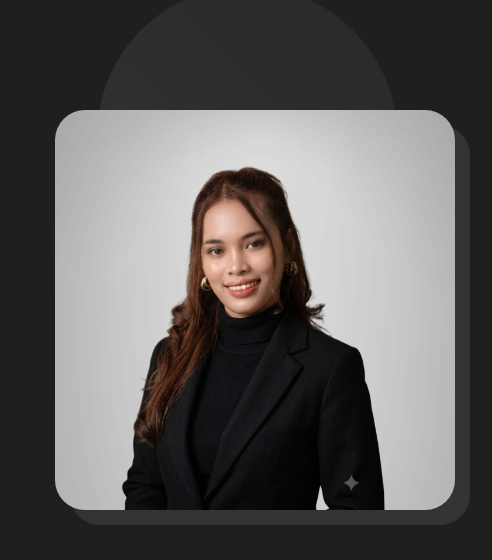
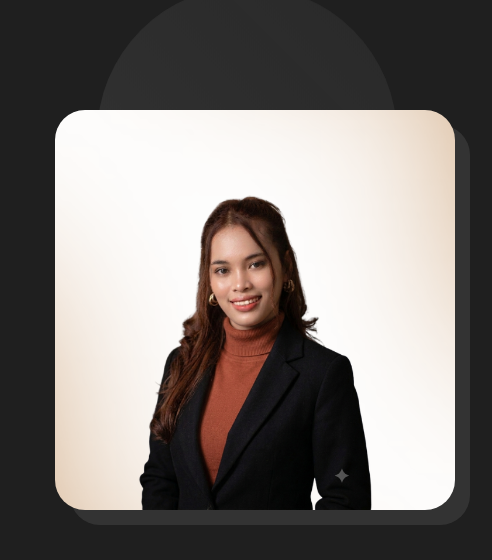
Before and after one commit to pfortyyy/portofolio, a plain HTML site: page index.html in a window 1280 px wide. Shown: the part 90-650 px from the top of the page, 788-1280 px from the left. Drawn offline with nearby package versions, Linux system fonts and the light colour scheme.

Commit message:
ubah foto

```diff
--- a/index.html
+++ b/index.html
@@ -122,7 +122,7 @@
               <div class="hero-visual">
                 <div class="profile-container">
                   <div class="profile-background"></div>
-                  <img src="assets/img/profile/profile-2.png" alt="Putri Forty" class="profile-image">
+                  <img src="assets/img/profile/profile1.png" alt="Putri Forty" class="profile-image">
                 </div>
               </div>
             </div>
```
Also changed, not shown: assets/img/profile/profile.png (added), assets/img/profile/profile1.png (added).
